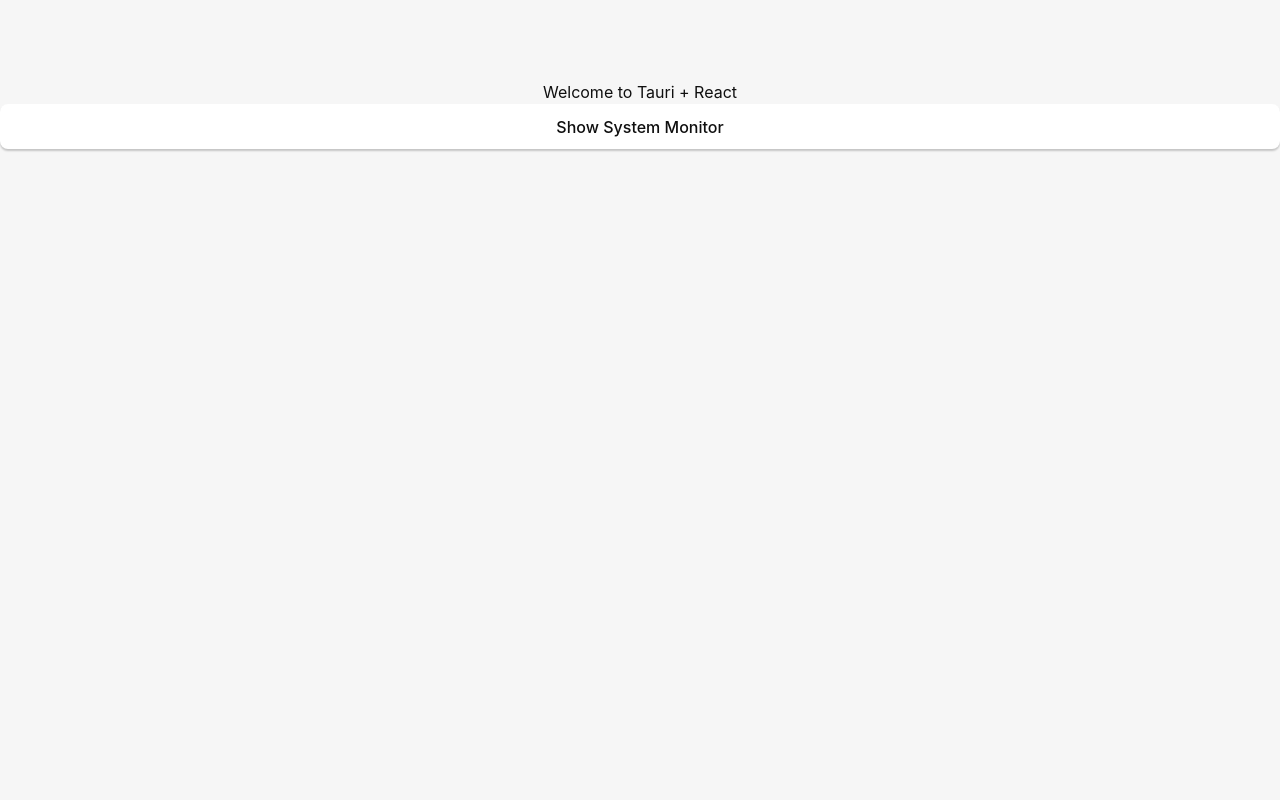
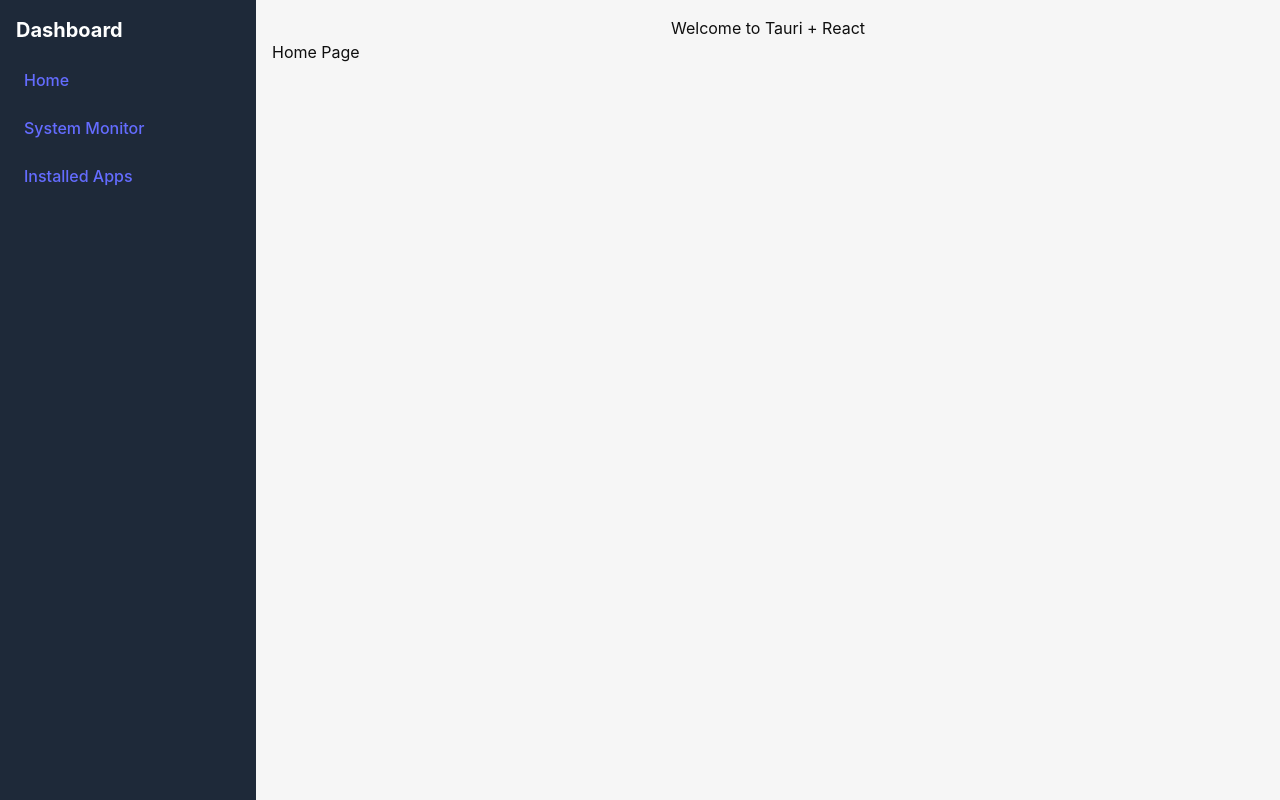
Before and after one commit to ShreyasKalate/Ems-tauri, a React (Vite) app: page / in a window 1280 px wide. Built offline with nearby package versions, Linux system fonts and the light colour scheme.

Commit message:
Add:- Sidebar

```diff
--- a/src/App.jsx
+++ b/src/App.jsx
@@ -1,23 +1,24 @@
-import { useState } from "react";
+import { BrowserRouter as Router, Routes, Route } from "react-router-dom";
+import Sidebar from "./components/Sidebar";
 import SystemMonitor from "./pages/SystemMonitor";
+// import InstalledApps from "./pages/InstalledApps";
 import "./App.css";
 
 function App() {
-  const [showMonitor, setShowMonitor] = useState(false);
-
   return (
-    <main className="container">
-      <h1>Welcome to Tauri + React</h1>
-
-      <button
-        className="p-2 bg-blue-500 text-white rounded"
-        onClick={() => setShowMonitor(!showMonitor)}
-      >
-        {showMonitor ? "Hide System Monitor" : "Show System Monitor"}
-      </button>
-
-      {showMonitor && <SystemMonitor />}
-    </main>
+    <Router>
+      <div className="flex">
+        <Sidebar />
+        <main className="flex-1 p-4">
+          <h1>Welcome to Tauri + React</h1>
+          <Routes>
+            <Route path="/" element={<h2>Home Page</h2>} />
+            <Route path="/system-monitor" element={<SystemMonitor />} />
+            {/* <Route path="/apps" element={<InstalledApps />} /> */}
+          </Routes>
+        </main>
+      </div>
+    </Router>
   );
 }
 
--- /dev/null
+++ b/src/components/Sidebar.jsx
@@ -0,0 +1,37 @@
+import { Link } from "react-router-dom";
+
+const Sidebar = () => {
+  return (
+    <nav className="w-64 h-screen bg-gray-800 text-white p-4">
+      <h2 className="text-xl font-bold mb-4">Dashboard</h2>
+      <ul className="space-y-2">
+        <li>
+          <Link
+            to="/"
+            className="block p-2 hover:bg-gray-700 rounded transition"
+          >
+            Home
+          </Link>
+        </li>
+        <li>
+          <Link
+            to="/system-monitor"
+            className="block p-2 hover:bg-gray-700 rounded transition"
+          >
+            System Monitor
+          </Link>
+        </li>
+        <li>
+          <Link
+            to="/apps"
+            className="block p-2 hover:bg-gray-700 rounded transition"
+          >
+            Installed Apps
+          </Link>
+        </li>
+      </ul>
+    </nav>
+  );
+};
+
+export default Sidebar;
```
Also changed, not shown: src/components/InstalledApps.jsx (added).
